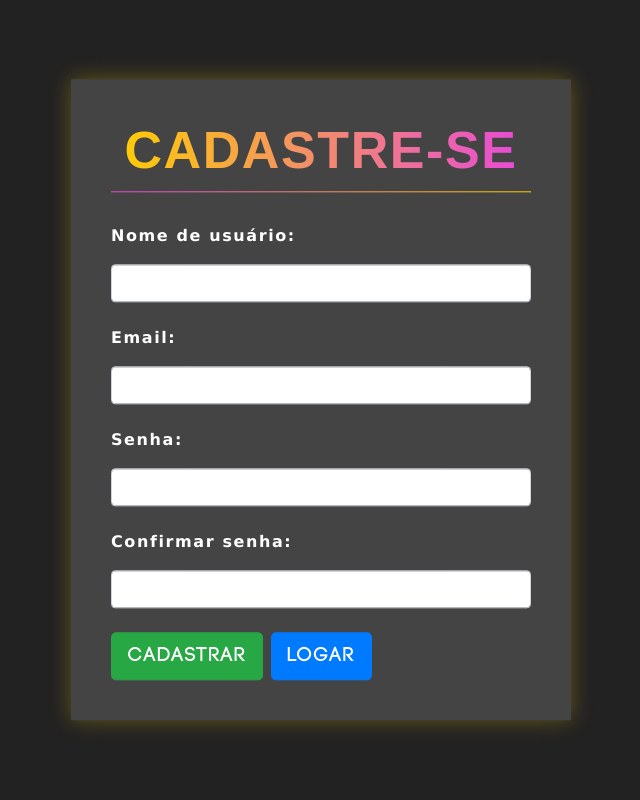
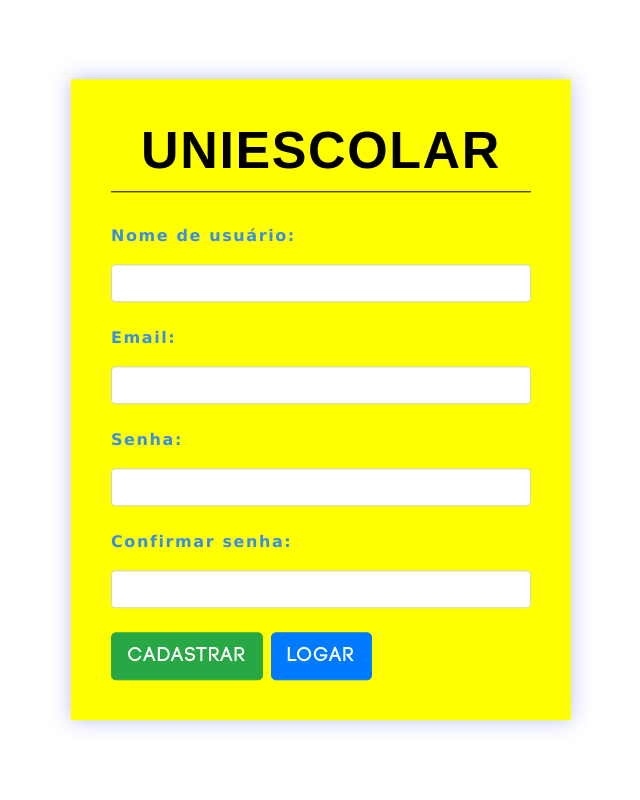
Before and after one commit to OswaldoCaleone/Uniescolar-P2.0, a Django app: page /auth/cadastro/ in a window 1280 px wide. Shown: the whole page, without its empty margins (319-959 px from the left). Run offline with Django 4.2, Linux system fonts and the light colour scheme.

Commit message:
Alteração de cores do layout

```diff
--- a/autenticacao/templates/cadastro.html
+++ b/autenticacao/templates/cadastro.html
@@ -16,7 +16,7 @@
             {% endfor %}
         {% endif %}
 
-            <h1 class="titulo font-degrade borda-bottom-degrade">CADASTRE-SE</h1>
+            <h1 class="titulo font-degrade borda-bottom-degrade">UNIESCOLAR</h1>
             <br>
             <span class="span-descricao">Nome de usuário:</span>
             <input type="text" class="form-control input-cadastro" name="username">
--- a/templates/static/autenticacao/css/cadastro.css
+++ b/templates/static/autenticacao/css/cadastro.css
@@ -26,21 +26,21 @@
 
 .fundo{
 
-    background-color: #222;
-    color: white;
+    background-color: white;
+    color: rgb(60, 143, 221);
 
 }
 
 .box{
 
-    background-color: #444;
+    background-color: yellow;
     width: 500px;
     padding: 40px;
     position: absolute;
     top: 50%;
     left: 50%;
     transform: translate(-50%,-50%);
-    box-shadow: 0 0px 20px 0 rgba( 255, 207, 0, 0.3 );
+    box-shadow: 0 0px 20px 0 rgba(31, 52, 241, 0.3);
 
 }
 
@@ -59,7 +59,7 @@
 
 .font-degrade{
 
-    background-image: linear-gradient(90deg, rgba(255,207,0,1) 0%, rgba(231,71,220,1) 100%);
+    background-image: linear-gradient(90deg, rgb(0, 0, 0) 0%, rgb(0, 0, 0) 100%);
     background-clip: text;
     -webkit-background-clip: text;
     color: transparent;
@@ -79,7 +79,7 @@
 .borda-bottom-degrade{
 
     border-bottom: 1px solid transparent;
-    border-image: linear-gradient(90deg,rgba(231,71,220,1) 0%,rgba(255,207,0,1) 100%);
+    border-image: linear-gradient(90deg,rgb(0, 0, 0) 0%,rgb(0, 0, 0) 100%);
     border-image-slice: 1;
 
 }
```
Also changed, not shown: templates/static/autenticacao/css/base.css (+10 -10 lines), autenticacao/font/CODE Bold.otf (added), autenticacao/font/CODE Light.otf (added).
